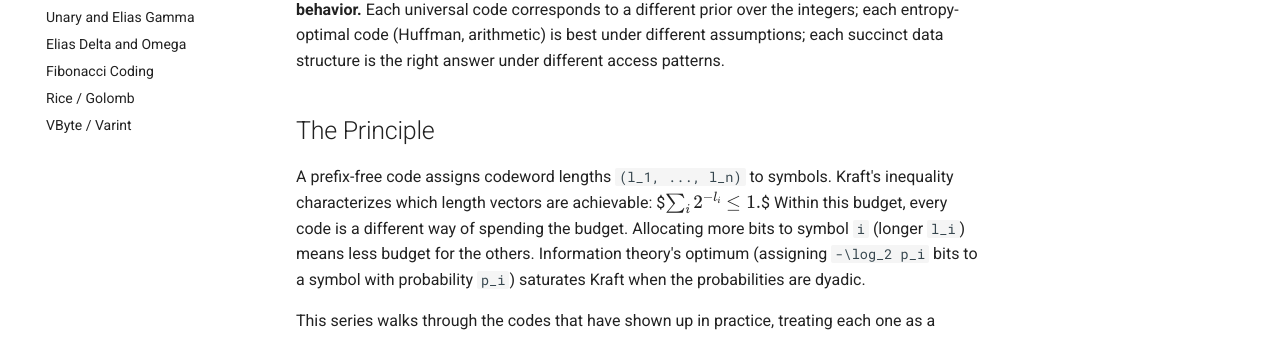
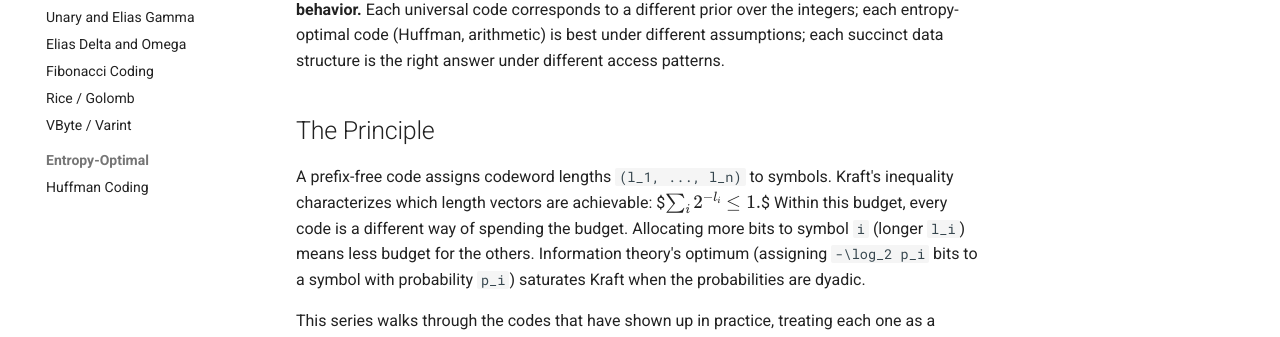
Before and after one commit to queelius/wire-formats, an MkDocs documentation site: the page built from docs/index.md, in a window 1280 px wide. Shown: the part 327-664 px from the top of the page. Built offline with MkDocs 1.6.1 and Material for MkDocs 9.7.7, drawn with Linux system fonts in a browser that asks for light colours.

Commit message:
docs(mkdocs): add Entropy-Optimal section with post 9 (Huffman)
Co-Authored-By: Claude Opus 4.7 (1M context) <noreply@anthropic.com>

```diff
--- a/mkdocs.yml
+++ b/mkdocs.yml
@@ -43,3 +43,5 @@ nav:
       - "Fibonacci Coding": "post/2023-04-fibonacci-wire-formats/index.md"
       - "Rice / Golomb": "post/2023-09-rice-golomb-wire-formats/index.md"
       - "VByte / Varint": "post/2024-02-vbyte-wire-formats/index.md"
+  - "Entropy-Optimal":
+      - "Huffman Coding": "post/2024-08-huffman-wire-formats/index.md"
```
